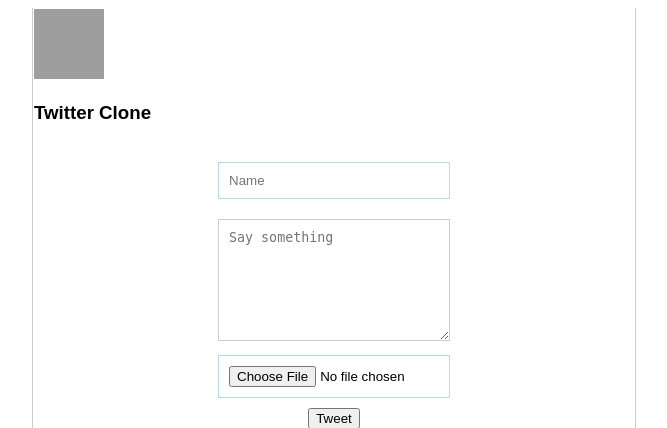
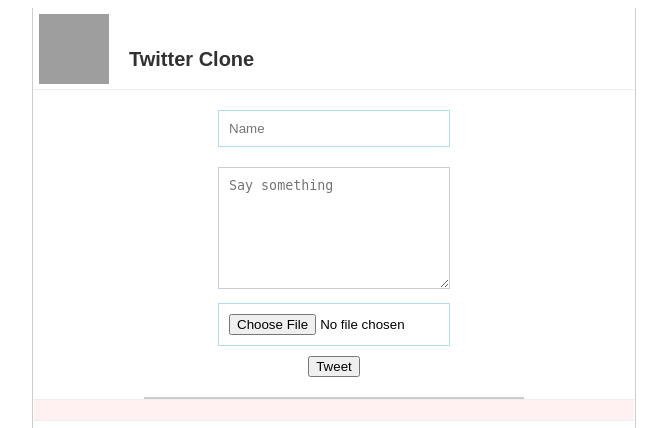
Before and after one commit to Soressa/Twitter_Clone, a Django app: template tweets/templates/tweets.html in a window 1280 px wide. Shown: the top 428 px of the page, without its empty margins (306-973 px from the left). Run offline with Django 3.2, Linux system fonts and the light colour scheme; the template is opened without the code that fills it: most values are stand-ins (such as "Sample title", 1, 10 or a date in 2020); grey boxes marked "Sample" are stand-in pictures; grey boxes are pictures that could not be loaded.

Commit message:
added css style

```diff
--- a/tweets/static/css/style.css
+++ b/tweets/static/css/style.css
@@ -21,6 +21,24 @@ body{
 /*
 tweet
 *****************/
+
+.main-header h1 {
+    font-size: 20px;
+    line-height: 20px;
+    margin-bottom: 0;
+    font-weight: bold;
+    color: rgb(49, 49, 49);
+    padding-left: 20px;
+
+}
+
+.main-header {
+    padding: 5px;
+    border-bottom: 1px solid rgb(235, 238, 240);
+    display: flex;
+    justify-content: left;
+    align-items: center;
+}
 
 .tweet_form {
     padding: 20px 40px;
```
